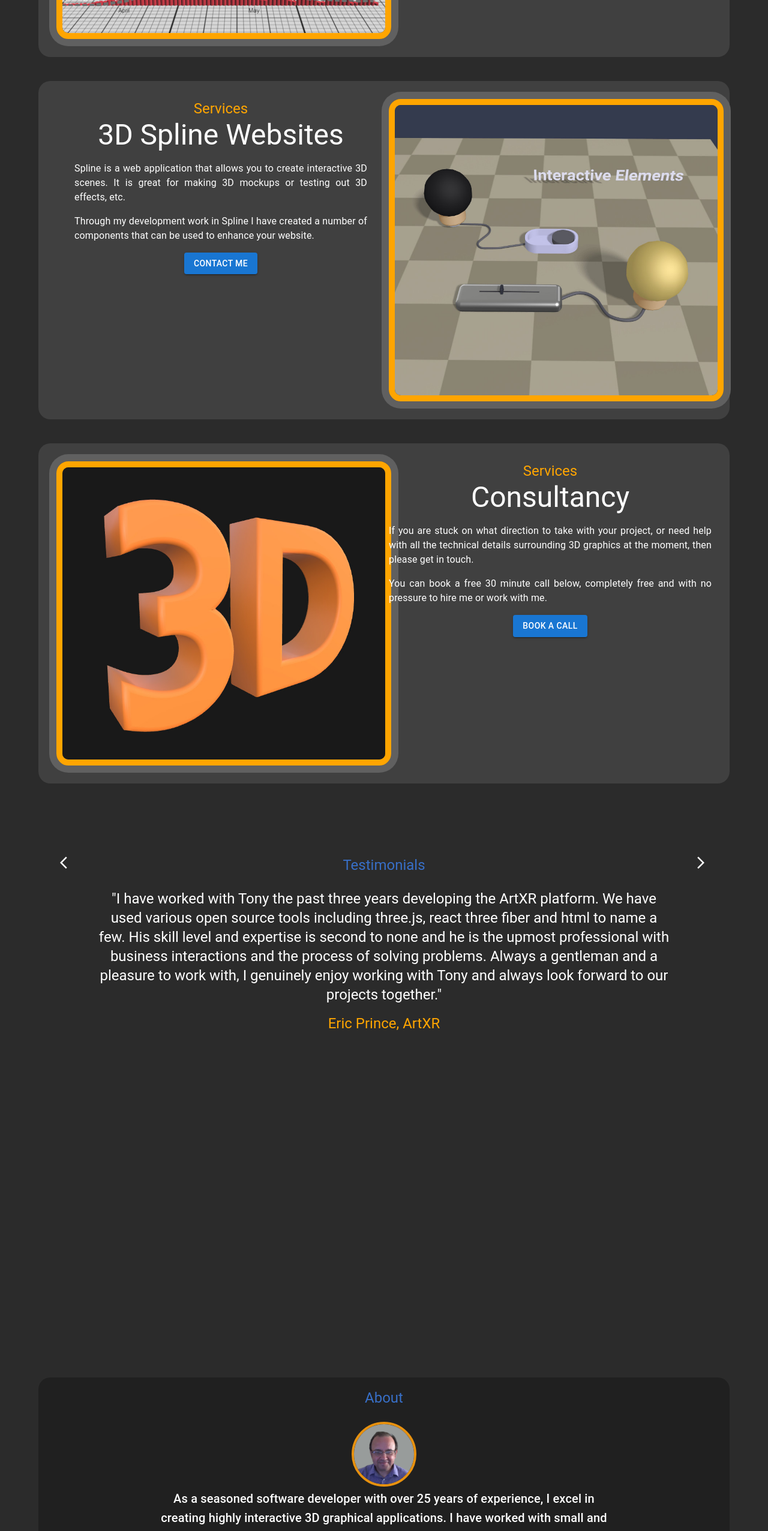
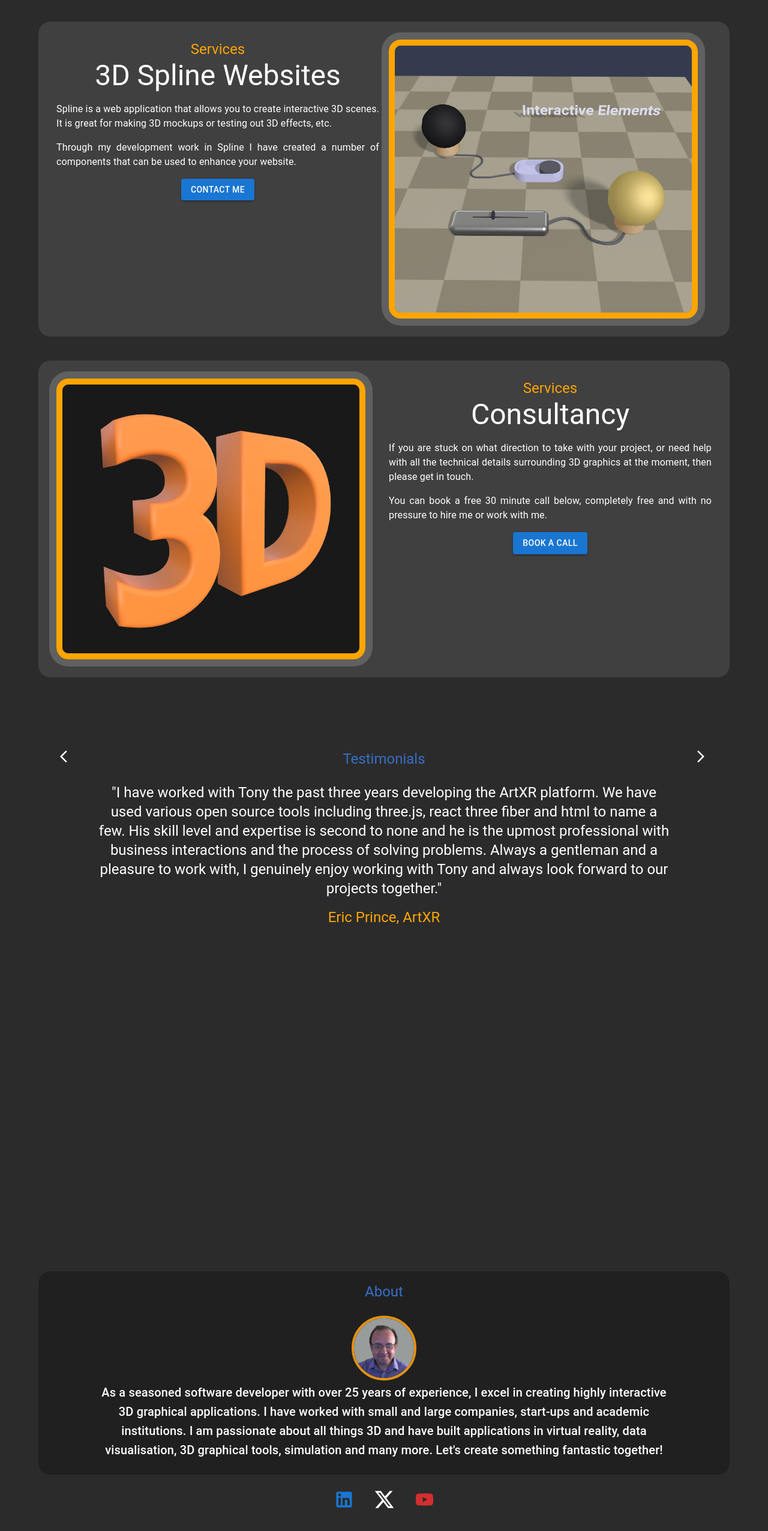
Before and after one commit to DoctorTone/drt_software_ltd, a React (Vite) app: page / in a window 1280 px wide. Shown: the part 6435-8987 px from the top of the page at 60% size. Built offline with nearby package versions, Linux system fonts and the light colour scheme.

Commit message:
Formatted for small devices

```diff
--- a/src/components/About.tsx
+++ b/src/components/About.tsx
@@ -23,7 +23,7 @@ const About = () => {
           <img src="./images/tony.png" alt="profile" className="roundedSmall" />
         </Box>
         <Grid container sx={{ textAlign: "center" }}>
-          <Grid size={8} offset={2}>
+          <Grid size={10} offset={1}>
             <Typography variant="h6">
               As a seasoned software developer with over 25 years of experience,
               I excel in creating highly interactive 3D graphical applications.
--- a/src/components/Projects.tsx
+++ b/src/components/Projects.tsx
@@ -8,6 +8,7 @@ import ListItem from "@mui/material/ListItem";
 import ListItemIcon from "@mui/material/ListItemIcon";
 import ListItemText from "@mui/material/ListItemText";
 import AutoAwesomeIcon from "@mui/icons-material/AutoAwesome";
+import { isMobileDevice } from "../utils/Utils";
 
 const Img = styled("img")({
   display: "block",
@@ -36,6 +37,8 @@ const generateListItems = (items: string[]) => {
 };
 
 const Projects = () => {
+  const isMobile = isMobileDevice();
+
   return (
     <Container>
       <Box sx={{ mt: 5, background: "#404040", borderRadius: "20px" }}>
@@ -52,9 +55,11 @@ const Projects = () => {
               >
                 <Img src="./images/museum.jpg" alt="projects" />
               </a>
+              {!isMobile && (
                 <Typography className="hoverText" variant="h4">
                   Virtual Art Gallery
                 </Typography>
+              )}
             </div>
           </Grid>
           <Grid size={{ xs: 12, md: 6 }} sx={{ textAlign: "center" }}>
@@ -137,9 +142,11 @@ const Projects = () => {
               >
                 <Img src="./images/dataViz.jpg" alt="projects" />
               </a>
+              {!isMobile && (
                 <Typography className="hoverText" variant="h4">
                   3D Data Visualisation
                 </Typography>
+              )}
             </div>
           </Grid>
         </Grid>
@@ -158,9 +165,11 @@ const Projects = () => {
               >
                 <Img src="./images/portfolio.jpg" alt="projects" />
               </a>
+              {!isMobile && (
                 <Typography className="hoverText" variant="h4">
                   3D Websites
                 </Typography>
+              )}
             </div>
           </Grid>
           <Grid size={{ xs: 12, md: 6 }} sx={{ textAlign: "center" }}>
@@ -218,9 +227,11 @@ const Projects = () => {
               >
                 <Img src="./images/configurator.jpg" alt="projects" />
               </a>
+              {!isMobile && (
                 <Typography className="hoverText" variant="h4">
                   3D Configurator
                 </Typography>
+              )}
             </div>
           </Grid>
         </Grid>
@@ -239,9 +250,11 @@ const Projects = () => {
               >
                 <Img src="./images/space.jpg" alt="projects" />
               </a>
+              {!isMobile && (
                 <Typography className="hoverText" variant="h4">
                   Physics and Simulation
                 </Typography>
+              )}
             </div>
           </Grid>
           <Grid size={{ xs: 12, md: 6 }} sx={{ textAlign: "center" }}>
@@ -305,9 +318,11 @@ const Projects = () => {
               >
                 <Img src="./images/spline.jpg" alt="projects" />
               </a>
+              {!isMobile && (
                 <Typography className="hoverText" variant="h4">
                   Spline Components
                 </Typography>
+              )}
             </div>
           </Grid>
         </Grid>
@@ -326,9 +341,11 @@ const Projects = () => {
               >
                 <Img src="./images/medical.jpg" alt="projects" />
               </a>
+              {!isMobile && (
                 <Typography className="hoverText" variant="h4">
                   3D Medical Visualisation
                 </Typography>
+              )}
             </div>
           </Grid>
           <Grid size={{ xs: 12, md: 6 }} sx={{ textAlign: "center" }}>
--- a/src/components/Services.tsx
+++ b/src/components/Services.tsx
@@ -6,7 +6,7 @@ import { Button } from "@mui/material";
 const Img = styled("img")({
   display: "block",
   borderRadius: "20px",
-  width: "100%",
+  width: "92%",
   border: "10px solid orange",
   boxShadow: "0px 0px 0px 0.75rem #606060",
 });
@@ -138,10 +138,7 @@ const Services = () => {
       </Box>
       <Box sx={{ mt: 5, background: "#404040", borderRadius: "20px" }}>
         <Grid container spacing={2} sx={{ mt: 3, padding: "30px" }}>
-          <Grid
-            size={{ xs: 12, md: 6 }}
-            sx={{ textAlign: "center", padding: "0px 20px 0px 30px" }}
-          >
+          <Grid size={{ xs: 12, md: 6 }} sx={{ textAlign: "center" }}>
             <Typography variant="h5" color="orange">
               Services
             </Typography>
--- a/src/components/Social.tsx
+++ b/src/components/Social.tsx
@@ -6,9 +6,28 @@ import YouTubeIcon from "@mui/icons-material/YouTube";
 const Social = () => {
   return (
     <Container sx={{ display: "flex", justifyContent: "center", gap: 4 }}>
-      <LinkedInIcon color="primary" fontSize="large" />
-      <XIcon fontSize="large" />
-      <YouTubeIcon color="error" fontSize="large" />
+      <a
+        href="https://www.linkedin.com/in/tonyglover/"
+        target="_blank"
+        rel="noreferrer noopener"
+      >
+        {" "}
+        <LinkedInIcon color="primary" fontSize="large" />
+      </a>
+      <a
+        href="https://x.com/DrtSoftware"
+        target="_blank"
+        rel="noreferrer noopener"
+      >
+        <XIcon sx={{ color: "white" }} fontSize="large" />
+      </a>
+      <a
+        href="https://www.youtube.com/channel/UCNYHLpd8oKLoE2xw49ZX1nQ?"
+        target="_blank"
+        rel="noreferrer noopener"
+      >
+        <YouTubeIcon color="error" fontSize="large" />
+      </a>
     </Container>
   );
 };
--- /dev/null
+++ b/src/utils/Utils.tsx
@@ -0,0 +1,12 @@
+const isMobileDevice = () => {
+  // See if mobile
+  try {
+    document.createEvent("TouchEvent");
+    return true;
+  } catch (error) {
+    // Must be desktop
+    return false;
+  }
+};
+
+export { isMobileDevice };
```
Also changed, not shown: public/images/portfolio2.jpg. Lines whose indentation alone changed are shown as unchanged.
